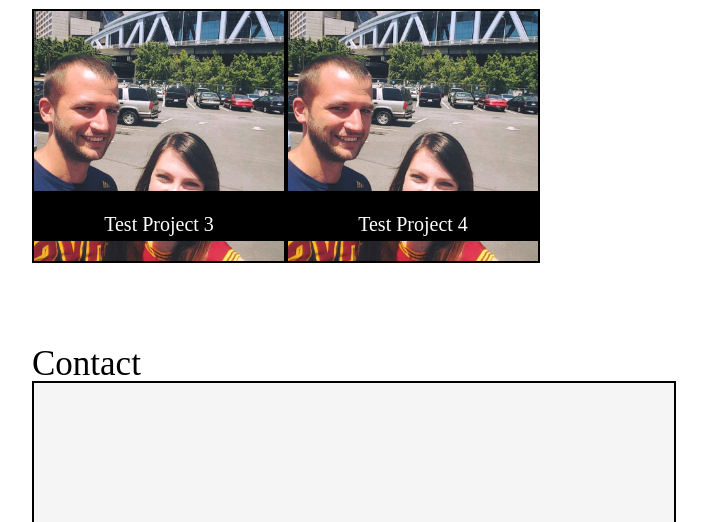
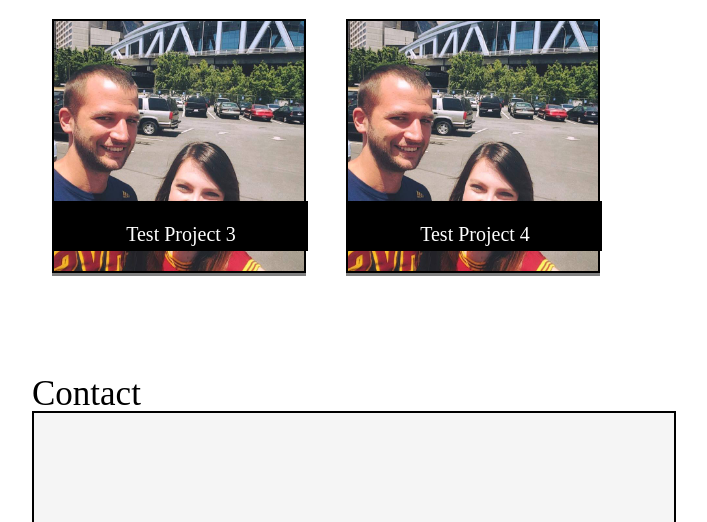
Before and after one commit to Kovachks/portfolio, a website: page public/html/home.html in a window 1280 px wide. Shown: the part 1841-2363 px from the top of the page, without its empty margins (288-995 px from the left). Drawn offline with nearby package versions, Linux system fonts and the light colour scheme.

Commit message:
file transfer

```diff
--- a/public/css/style.css
+++ b/public/css/style.css
@@ -141,10 +141,10 @@
     font-size: 35px;
 }
 .projectLink {
-    display: inline-block;
     position: relative;
-    width: 250px;
-    margin: 25px auto 0 auto;
+    float: left;
+    margin: 20px;
+    background-color: grey;
 }
 .projectImage {
     width: 250px;
--- a/public/js/script.js
+++ b/public/js/script.js
@@ -15,8 +15,6 @@ $(document).ready(function(){
           scrollTop: $(hash).offset().top -125
         }, 800, function(){
 
-          // Add hash (#) to URL when done scrolling (default click behavior)
-          // window.location.hash = hash;
         });
       }; // End if
     });
```
Also changed, not shown: public/html/home.html (+12 -4 lines).
